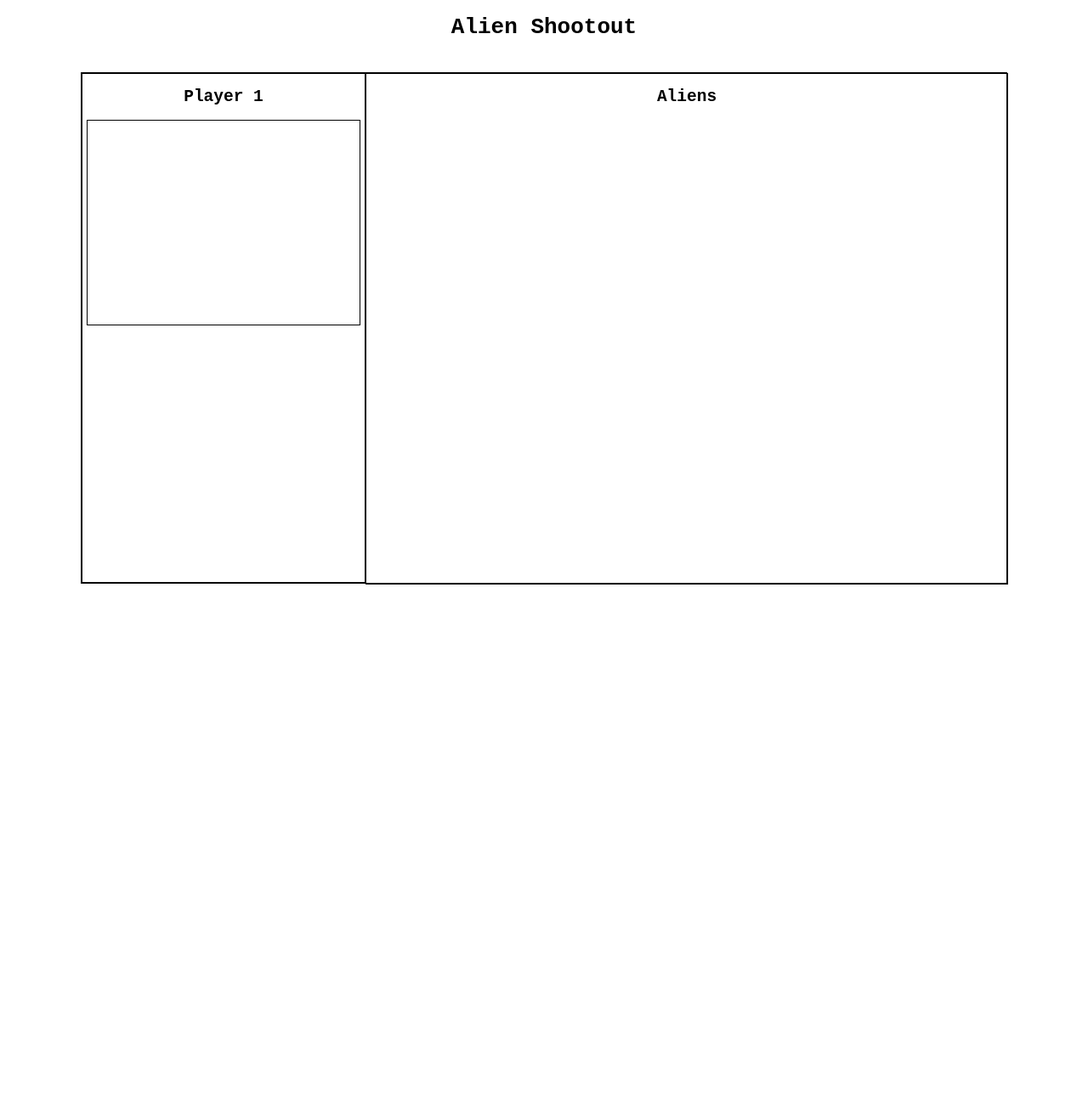
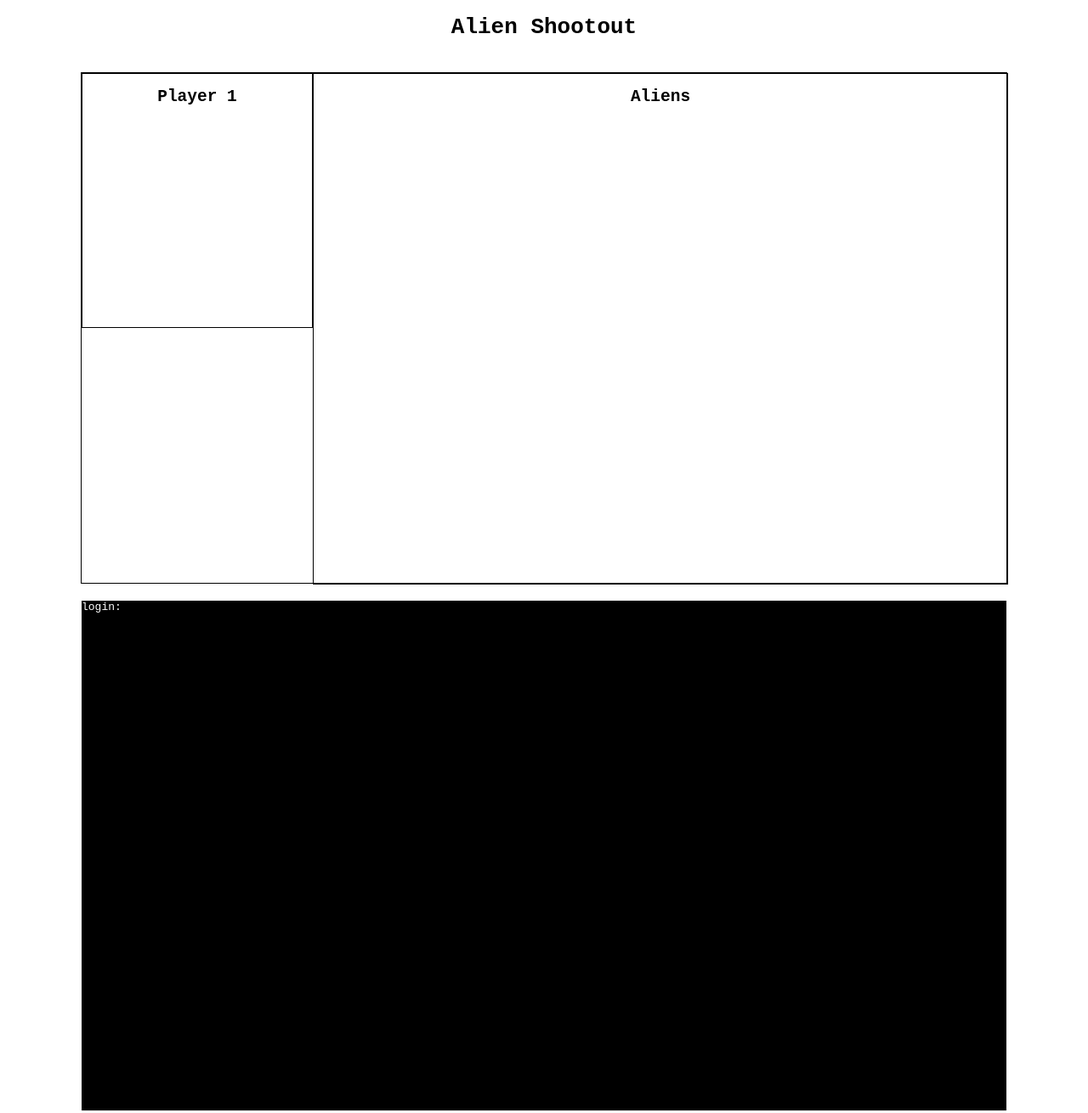
Before and after one commit to phryszlo/SpaceShooter, a plain HTML site: page index.html in a window 1280 px wide. Shown: the whole page at 85% size. Before the commit the page ends 800 px from the top, so only its background shows below. Drawn offline with Linux system fonts and the light colour scheme.

Commit message:
web console added. starting js DOM interaction.

```diff
--- a/app.js
+++ b/app.js
@@ -1,3 +1,11 @@
+
+
+// target html elements
+const webConsole = document.querySelector('.console');
+const playerDiv = document.querySelector('.player');
+const aliensContainer = document.querySelector('.alien-container');
+const controlsDiv = document.querySelector('.controls');
+
 
 
 class PlayerShip {
--- a/index.html
+++ b/index.html
@@ -17,6 +17,7 @@
         <h2 class="player-label">Player 1</h2>
         <div class="player"></div>
       </div>
+      <div class="controls"></div>
       <div class="alien-container">
         <h2 class="alien-label">Aliens</h2>
         <div class="aliens">
@@ -30,10 +31,14 @@
       </div>
     </div>
 
+    <div class="console">
+      login:
+    </div>
+
     <div class="img-source">
       <img src="" alt="" class="uss" />
       <img src="" alt="" class="alien" />
     </div>
-    <script src="app.js"></script>
+    <script src="app.js" type="module"></script>
   </body>
 </html>
--- /dev/null
+++ b/logger.js
@@ -0,0 +1,5 @@
+
+const spacelog = (message) => {
+  console.log(message);
+
+}
--- a/style.css
+++ b/style.css
@@ -4,19 +4,20 @@ body {
 }
 
 .title-container {
-display: flex;
-justify-content: center;
-align-items: center;
-width: 40vw;
-margin: 0 auto;
+  display: flex;
+  justify-content: center;
+  align-items: center;
+  width: 40vw;
+  margin: 0 auto;
 }
+
 .gamebox {
   /* display: flex;
   justify-content: space-between;
   align-items: center; */
   display: grid;
   grid-template-columns: 1fr 3fr;
-  grid-template-rows: repeat(1fr);
+  grid-template-rows: repeat(2, 1fr);
   background-color: white;
   border: 1.5px solid black;
   width: 85vw;
@@ -29,17 +30,28 @@ margin: 0 auto;
   flex-direction: column;
   justify-content: flex-start;
   align-items: center;
-  padding: 0 5px;
+  /* padding: 0 5px; */
   border: 1px solid black;
 }
+
 .player {
-  border: solid 1px;
-  height: 30vh;
-  width: 25vw;
+  /* border: solid 1px; */
+  /* border-right: none; */
 }
 
 .player-title {
   color: black;
+}
+
+.controls {
+  display: flex;
+  height: 100%;
+  width: 100%;
+  /* background-color: blue; */
+  grid-area: 2/1/3/2;
+  grid-row-end: 3;
+  grid-column-start: 1;
+  grid-column-end: 2;
 }
 
 .alien-container {
@@ -48,15 +60,18 @@ margin: 0 auto;
   width: 100%;
   height: 100%;
   border: 1px solid;
+  grid-area: 1/2/3/3;
 }
 
 .aliens {
   display: flex;
   flex-wrap: wrap;
   justify-content: space-evenly;
+  background-color: goldenrod;
 }
+
 .alien {
-  border: 1px solid;
+  /* border: 1px solid; */
   height: 20vh;
   width: 20vw;
 }
@@ -68,6 +83,18 @@ margin: 0 auto;
   /* border-bottom: 1px solid; */
 }
 
+
+.console {
+  width: 85vw;
+  margin: auto;
+  height: 600px;
+  margin-bottom: 100px;;
+  color: white;
+  background-color: black;
+}
+
+
+
 .img-source {
   display: none;
 }
```
